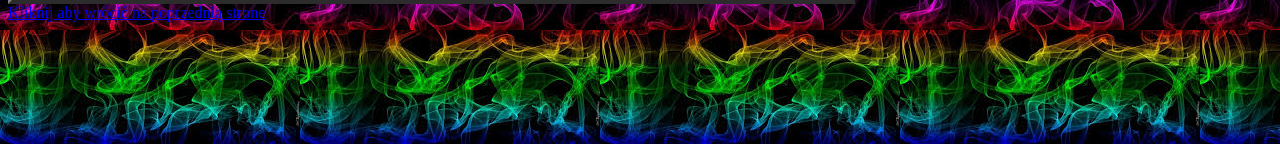
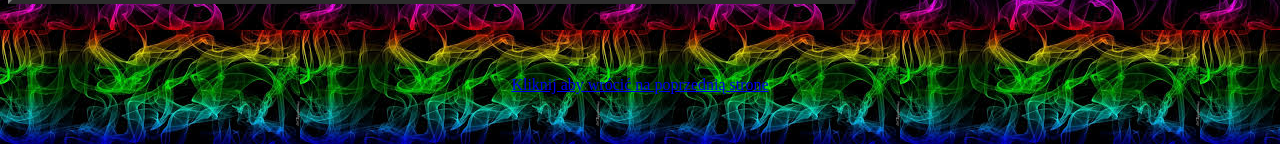
Before and after one commit to F1let/strona, a plain HTML site: page planlekcji.html in a window 1280 px wide. Shown: the part 306-450 px from the top of the page. Drawn offline with Linux system fonts and the light colour scheme.

Commit message:
Update planlekcji.html

```diff
--- a/planlekcji.html
+++ b/planlekcji.html
@@ -27,8 +27,12 @@
       <td>7</td> <td>Matematyka</td> <td>wf</td> <td>-</td> <td>praktyka</td> <td>praktyka</td>
     </tr>
     </table>
+        </br>
+        </br>
+    </br>
+</br>
 
-<a href="wplan.html">Kliknij aby wrócić na poprzednią strone</a>
+<center><a href="wplan.html">Kliknij aby wrócić na poprzednią strone</a></center>
 
  </body>
 </html>
```
